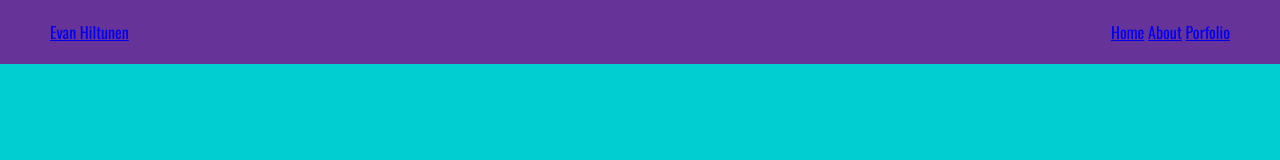
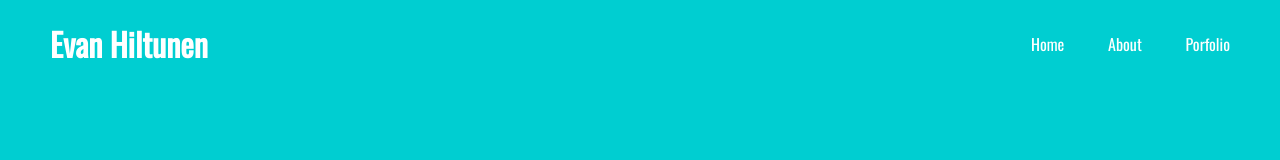
Before and after one commit to evanh23-gmail-com/Portfolio-website, a plain HTML site: page index.html in a window 1280 px wide. Drawn offline with nearby package versions, Linux system fonts and the light colour scheme.

Commit message:
styled navbar and pages

```diff
--- a/index.html
+++ b/index.html
@@ -15,7 +15,7 @@
   <body>
     <header class="header">
       <a href="#" class="logo">Evan Hiltunen</a>
-      <nav>
+      <nav class="navbar">
         <a href="index.html">Home</a>
         <a href="about.html">About</a>
         <a href="portfolio.html">Porfolio</a>
--- a/style.css
+++ b/style.css
@@ -17,9 +17,38 @@ body {
   left: 0;
   width: 100%;
   padding: 20px 50px;
-  background-color: rebeccapurple;
+  background-color: transparent;
   display: flex;
   justify-content: space-between;
   align-items: center;
   z-index: 100;
 }
+
+.logo {
+  font-size: 2rem;
+  color: white;
+  text-decoration: none;
+  font-weight: 600;
+}
+
+.navbar a {
+  position: relative;
+  font-size: 1em;
+  color: #fff;
+  font-weight: 400;
+  text-decoration: none;
+  margin-left: 40px;
+}
+
+.navbar a::before {
+  content: "";
+  position: absolute;
+  top: 100%;
+  width: 0%;
+  height: 2px;
+  background: #fff;
+}
+
+.navbar a:hover::before {
+  width: 100%;
+}
```
Also changed, not shown: about.html (+1 -1 lines), portfolio.html (+1 -1 lines).
